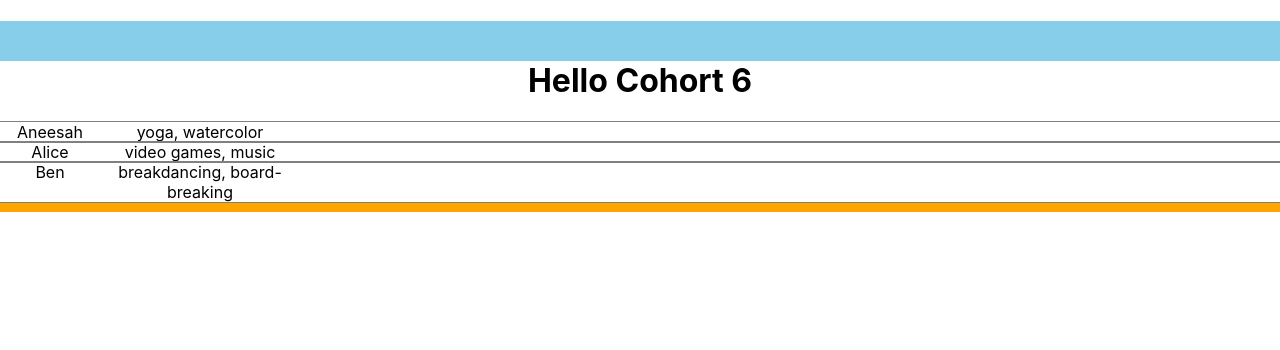
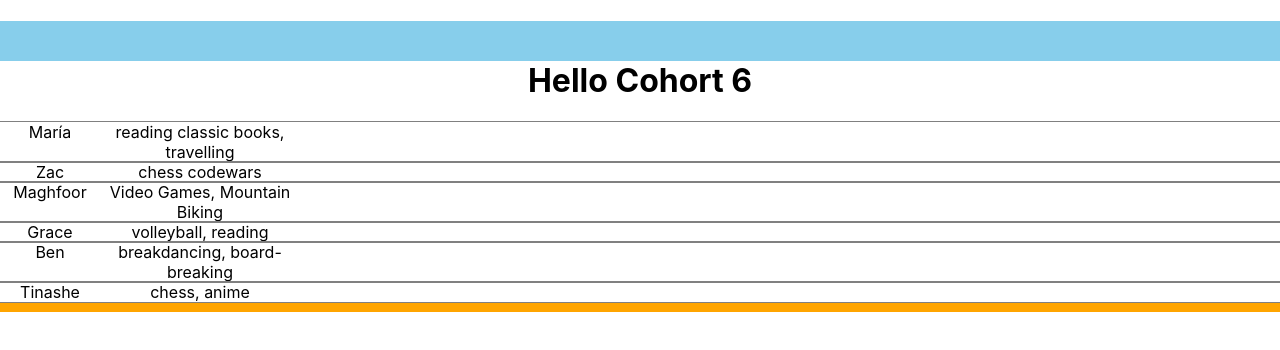
Before and after one commit to nbogie/c6-live-code-react-scholar-details-app, a React (Create React App) app: page / in a window 1280 px wide. Shown: the top 350 px of the page. Built offline with nearby package versions, Linux system fonts and the light colour scheme.

Commit message:
assemble elems array with for loop - naive pt2

```diff
--- a/src/App.js
+++ b/src/App.js
@@ -1,6 +1,6 @@
 import "./App.css";
 
-function App() {
+
 
 const scholarDetails = [
     {
@@ -27,23 +27,32 @@ function App() {
         name: "Ben",
         interests: "breakdancing, board-breaking",
         location: "egypt"
+    },
+    {
+        name: "Tinashe",
+        interests: "chess, anime",
+        location: "tokyo"
     }
 ];
+function App() {
 
+    const detailsElements = [];
+
+    for (let i = 0; i < scholarDetails.length; i++) {
+        const scholar = scholarDetails[i];
+        const newElement = (<ScholarView
+            key={scholar.name}
+            name={scholar.name}
+            interests={scholar.interests}
+            location={scholar.location} />
+        );
+        detailsElements.push(newElement);
+    }
 
     return (
         <div className="App">
             <h1>Hello Cohort 6</h1>
-
-            <ScholarView name={"Aneesah"} interests={"yoga, watercolor"} location={"paris"} />
-
-            <ScholarView name={"Alice"} interests={"video games, music"} location={"rome"} />
-
-            <ScholarView
-                name={"Ben"}
-                interests={"breakdancing, board-breaking"}
-                location={"egypt"}
-            />
+            {detailsElements}
         </div>
     );
 }
```
Lines whose indentation alone changed are shown as unchanged.
